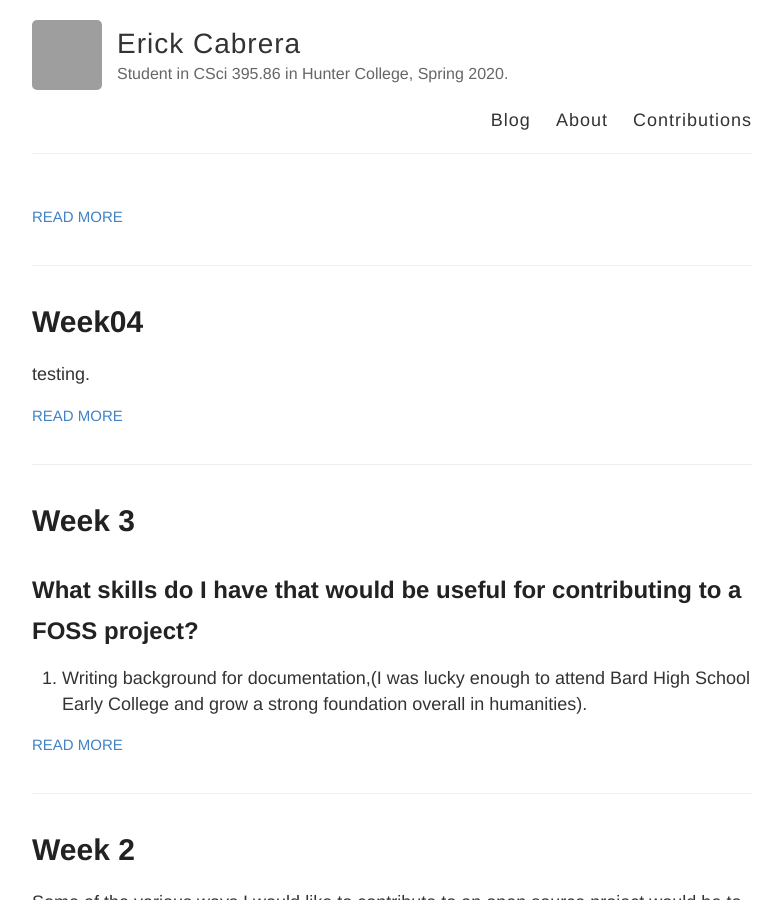
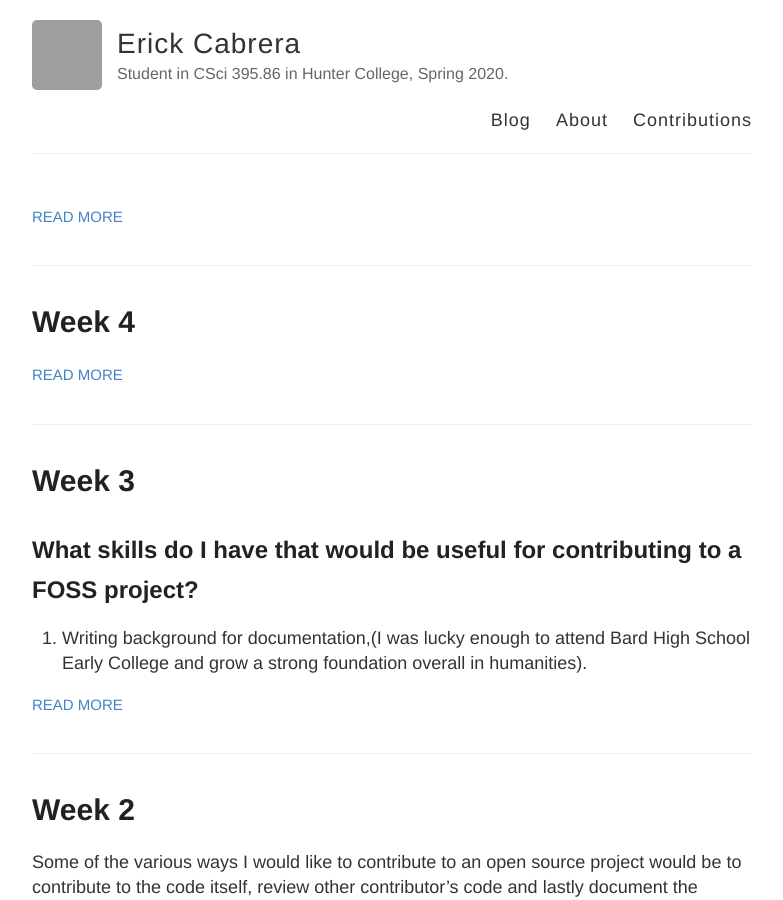
Before and after one commit to hunter-college-ossd-spr-2020/MarceloDamian-weekly, a Jekyll site: the page built from index.html, in a window 1280 px wide and 900 px high. Shown: the whole window, without its empty margins (248-1031 px from the left). Built offline with Jekyll 4.4.1, drawn with Linux system fonts in a browser that asks for light colours; grey boxes are pictures that could not be loaded.

Commit message:
Update 2020-02-23-week04.md

```diff
--- a/_posts/2020-02-23-week04.md
+++ b/_posts/2020-02-23-week04.md
@@ -1,2 +1,4 @@
-
-testing.
+---
+layout: post
+title: Week 4
+---
```
